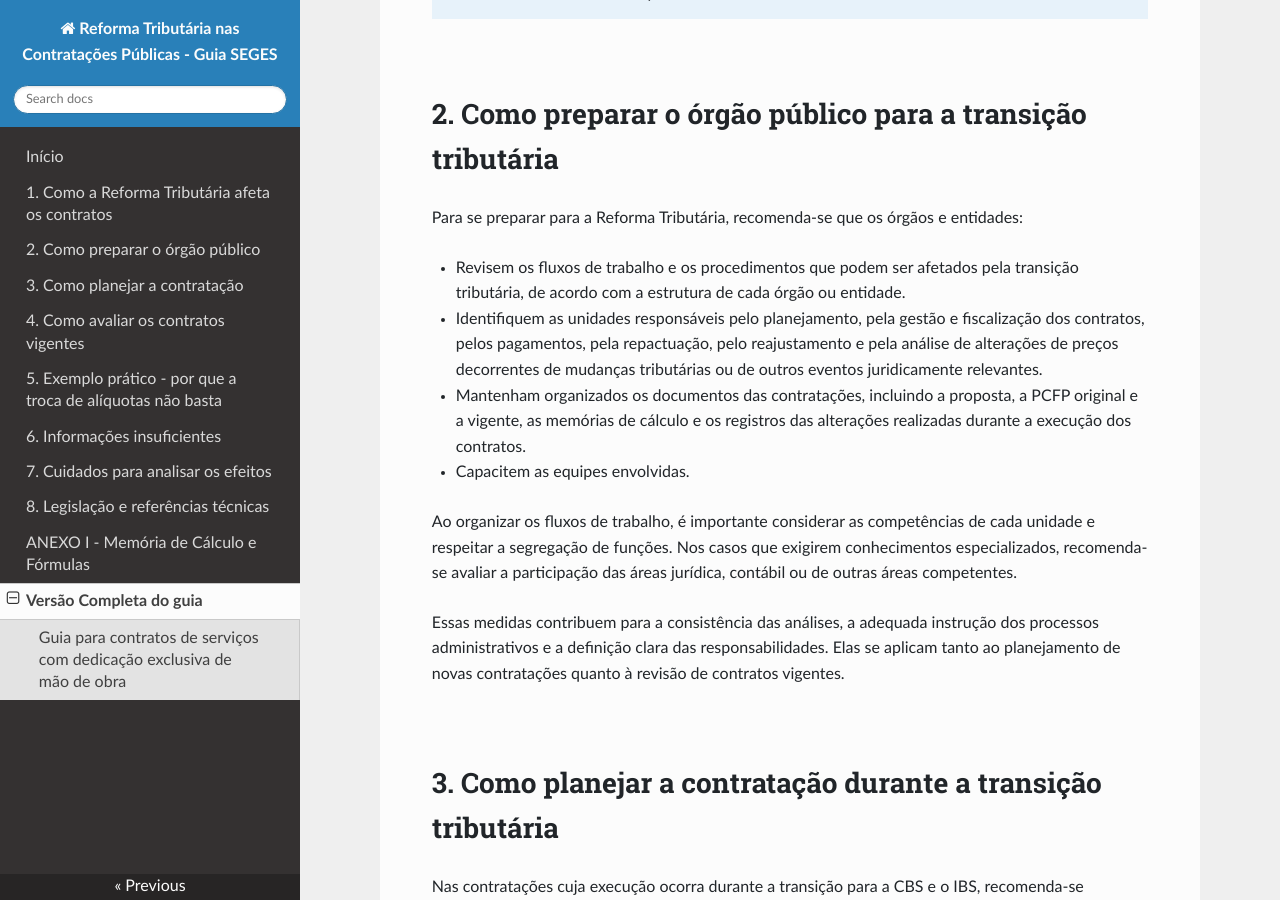
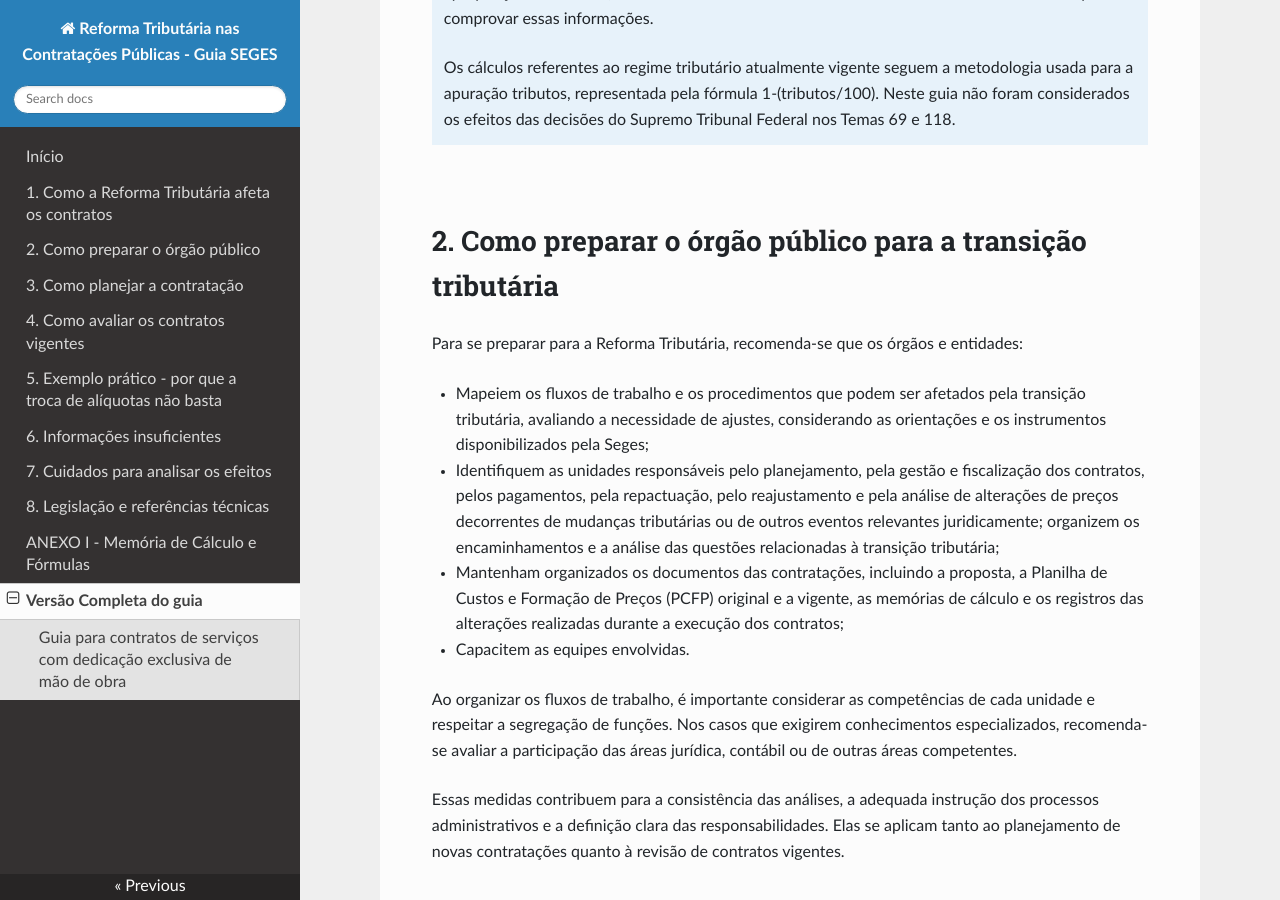
Before and after one commit to emilix10-bit/guia-RT2026-dedicacao-exclusiva, an MkDocs documentation site: the page built from docs/manual-completo.md, in a window 1280 px wide and 900 px high, scrolled down 6158 px. Built offline with MkDocs 1.6.1, drawn with Linux system fonts in a browser that asks for light colours; nearby versions of some CDN libraries; some of the changed text lies outside the part shown.

Commit message:
Revise manual para incluir atualizações tributárias
Atualiza o manual para refletir mudanças na legislação tributária, incluindo a metodologia da CBS e do IBS, e orientações sobre a transição tributária.

```diff
--- a/docs/manual-completo.md
+++ b/docs/manual-completo.md
@@ -104,6 +104,8 @@ Alguns componentes, como uniformes, equipamentos de proteção individual, mater
 
 Mesmo que a análise não resulte em mudança no valor total do contrato, será necessário atualizar a estrutura da PCFP para representar corretamente os tributos aplicáveis, a composição dos módulos e componentes e a metodologia de cálculo da CBS e do IBS.
 
+A Seges atualizará o modelo de Planilha de Custos e Formação de Preços (PCFP) para adequá-lo à sistemática da CBS e do IBS. O novo modelo vai contemplar os ajustes necessários à estrutura da planilha, à representação dos tributos e às metodologias de cálculo conforme as regras da Reforma Tributária.
+
 !!! note "Nota"
     **CRITÉRIOS E METODOLOGIA PARA ANALISAR OS EFEITOS TRIBUTÁRIOS**
 
@@ -122,14 +124,13 @@ Mesmo que a análise não resulte em mudança no valor total do contrato, será
     Os cálculos referentes ao regime tributário atualmente vigente seguem a metodologia usada para a apuração tributos, representada pela fórmula 1-(tributos/100). Neste guia não foram considerados os efeitos das decisões do Supremo Tribunal Federal nos Temas 69 e 118.
 
 <br>
-
 # 2. Como preparar o órgão público para a transição tributária
 
 Para se preparar para a Reforma Tributária, recomenda-se que os órgãos e entidades:
 
-* Revisem os fluxos de trabalho e os procedimentos que podem ser afetados pela transição tributária, de acordo com a estrutura de cada órgão ou entidade.
-* Identifiquem as unidades responsáveis pelo planejamento, pela gestão e fiscalização dos contratos, pelos pagamentos, pela repactuação, pelo reajustamento e pela análise de alterações de preços decorrentes de mudanças tributárias ou de outros eventos juridicamente relevantes.
-* Mantenham organizados os documentos das contratações, incluindo a proposta, a PCFP original e a vigente, as memórias de cálculo e os registros das alterações realizadas durante a execução dos contratos.
+* Mapeiem os fluxos de trabalho e os procedimentos que podem ser afetados pela transição tributária, avaliando a necessidade de ajustes, considerando as orientações e os instrumentos disponibilizados pela Seges;
+* Identifiquem as unidades responsáveis pelo planejamento, pela gestão e fiscalização dos contratos, pelos pagamentos, pela repactuação, pelo reajustamento e pela análise de alterações de preços decorrentes de mudanças tributárias ou de outros eventos relevantes juridicamente; organizem os encaminhamentos e a análise das questões relacionadas à transição tributária;
+* Mantenham organizados os documentos das contratações, incluindo a proposta, a Planilha de Custos e Formação de Preços (PCFP) original e a vigente, as memórias de cálculo e os registros das alterações realizadas durante a execução dos contratos;
 * Capacitem as equipes envolvidas.
 
 Ao organizar os fluxos de trabalho, é importante considerar as competências de cada unidade e respeitar a segregação de funções. Nos casos que exigirem conhecimentos especializados, recomenda-se avaliar a participação das áreas jurídica, contábil ou de outras áreas competentes.
@@ -337,6 +338,8 @@ Para permitir a comparação entre os cenários, o exercício mantém o valor mo
 
 As fórmulas e as premissas utilizadas para calcular os tributos e reconhecer os créditos estão detalhadas no Anexo I.
 
+Se a Reforma Tributária alterar os custos tributários de um contrato, poderá ser necessário ajustar seu valor para manter o equilíbrio econômico-financeiro. Esse ajuste deve seguir as regras aplicáveis ao contrato, especialmente os artigos 373 a 377 da Lei Complementar nº 214/2025, quando cabíveis, e o artigo 134 da Lei nº 14.133/2021. Os cálculos apresentados a seguir são apenas exemplos. Qualquer ajuste no valor do contrato exige a comprovação de que as mudanças nos tributos realmente afetaram os preços contratados, considerando as características de cada caso.
+
 <br>
 
 ## 5.1 Reconstrução do cenário de origem
@@ -345,7 +348,7 @@ Neste exemplo, os R$ 100.000,00 correspondem à base econômica comparável (BEC
 
 <br>
 
-## 5.2 Comparação ilustrativa dos cenários: Lucro real e presumido
+## 5.2 Comparação ilustrativa dos cenários: regimes de crédito cumulativo e não cumulativo
 
 Esta seção compara a formação dos preços em três cenários: PIS e Cofins no regime cumulativo, PIS e Cofins no regime não cumulativo e CBS e IBS.
 
@@ -453,7 +456,7 @@ Já o exemplo do item 5.2 utiliza alíquotas nominais e um crédito estimado de
 | **E.2 Outros Tributos Municipais (especificar)** | — | — |
 | **F Total dos Tributos⁴** | (11,0125%) R$ 12.375,33 | R$ 11.663,16 |
 
-¹ Foram utilizadas alíquotas efetivas correspondentes a 65% das alíquotas nominais de PIS e Cofins apresentadas no item 5.2. As fórmulas estão detalhadas no Anexo I.
+¹ Foram utilizadas alíquotas efetivas correspondentes a 65% das alíquotas nominais de PIS e Cofins apresentadas no item 5.2. Trata-se de hipótese ilustrativa para representar a aplicação de alíquotas efetivas, em linha com a lógica atual da Orientação nº 19 da Seges. As fórmulas usadas estão detalhadas no Anexo I.
 ² A alíquota da CBS de 6,3% resulta da aplicação do redutor de 44,2% para compras governamentais sobre a alíquota padrão de 11,3%, conforme os percentuais divulgados pelo TCU em 28 de outubro de 2026.
 ³ O ISS foi calculado sem considerar a CBS e o IBS na base de cálculo.
 ⁴ A CBS e o IBS têm metodologias de cálculo diferentes da utilizada para o ISS. Os valores da CBS e do IBS não integram suas próprias bases de cálculo, enquanto o cálculo do ISS considera o próprio imposto em sua base. Por isso, não é possível somar diretamente os percentuais como se fossem calculados sobre a mesma base.
@@ -467,9 +470,7 @@ $$\text{Impacto líquido} = -\text{R\$ } 712,17$$
 
 Neste exemplo, as premissas utilizadas resultam em uma redução de R$ 712,17 no preço contratado.
 
-Se a análise de um contrato real demonstrar essa redução e comprovar que ela decorre da mudança tributária, o órgão ou entidade deverá iniciar, de ofício, o procedimento de recomposição do equilíbrio econômico-financeiro em favor da Administração.
-
-Nesse procedimento, deverá ser assegurada a manifestação da contratada, observadas as regras aplicáveis.
+Se a análise de um contrato comprovar que a Reforma Tributária reduziu a carga tributária efetiva suportada pela empresa contratada, o órgão ou entidade pública deverá considerar a revisão de ofício, ou seja, por iniciativa própria, para restabelecer o equilíbrio econômico-financeiro do contrato, conforme previsto no artigo 375 da Lei Complementar nº 214/2025.
 
 <br>
 
```
Also changed, not shown: other parts of docs/manual-completo.md (+1 -1 lines).
